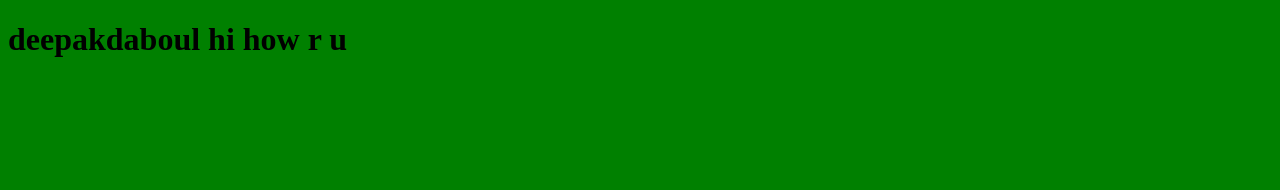
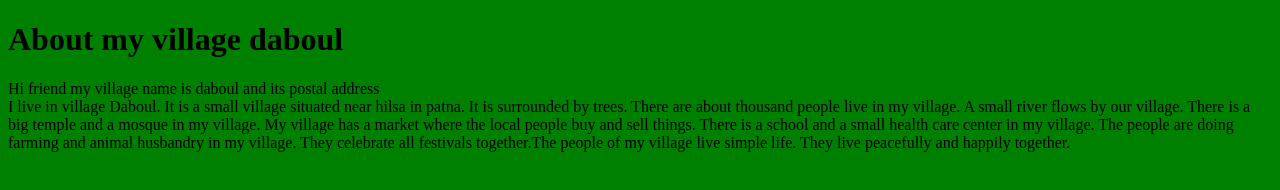
Before and after one commit to amitdaboul/amitdaboul.github.io, a plain HTML site: page index.html in a window 1280 px wide. Drawn offline with Linux system fonts and the light colour scheme.

Commit message:
Village added here

```diff
--- a/index.html
+++ b/index.html
@@ -4,7 +4,15 @@
      <title>My first web app</title>
     </head>
     <body style="background:green;">
-     <h1>deepakdaboul hi how r u</h1>
+     <h1>About my village daboul</h1>
+
+        <p>Hi friend my village name is daboul and its postal address<br>
+
+          I live in village Daboul. It is a small village situated near hilsa in patna. It is surrounded by trees. There are about thousand people live in my village. A small river flows by our village. There is a big temple and a mosque in my village. My village has a market where the local people buy and sell things. There is a school and a small health care center in my village. The people are doing farming and animal husbandry in my village. They celebrate all festivals together.The people of my village live simple life. They live peacefully and happily together.
+
+
+
+        </p>
 
 
     </body>
```
